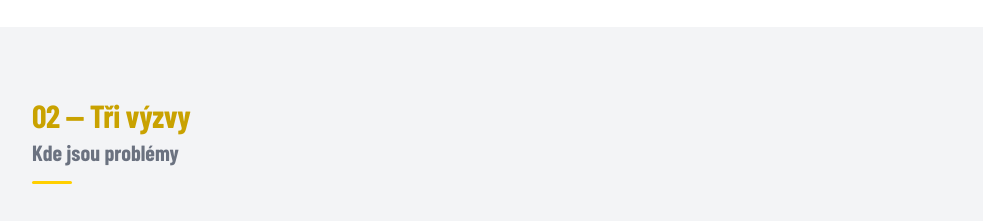
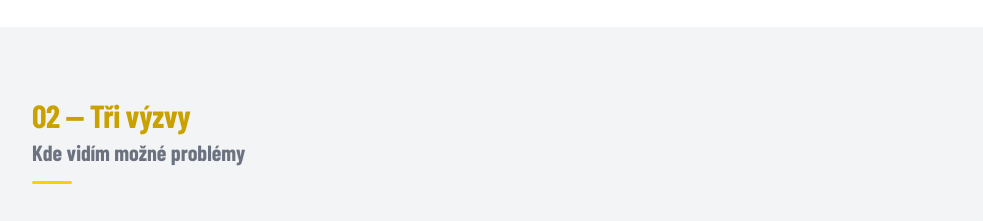
Before and after one commit to bronjek/Jablotron, a plain HTML site: page index.html in a window 1280 px wide. Shown: the part 880-1101 px from the top of the page, without its empty margins (148-1131 px from the left). Drawn offline with nearby package versions, Linux system fonts and the light colour scheme; a web font is replaced by a local one.

Commit message:
Update header text for problem section

```diff
--- a/index.html
+++ b/index.html
@@ -253,7 +253,7 @@
 <div id="problemy">
 <div class="wrap">
   <div class="eyebrow">02 — Tři výzvy</div>
-  <div class="h1">Kde jsou problémy</div>
+  <div class="h1">Kde vidím možné problémy</div>
   <div class="rule"></div>
   <div class="problem-grid">
     <div class="problem-card">
```
